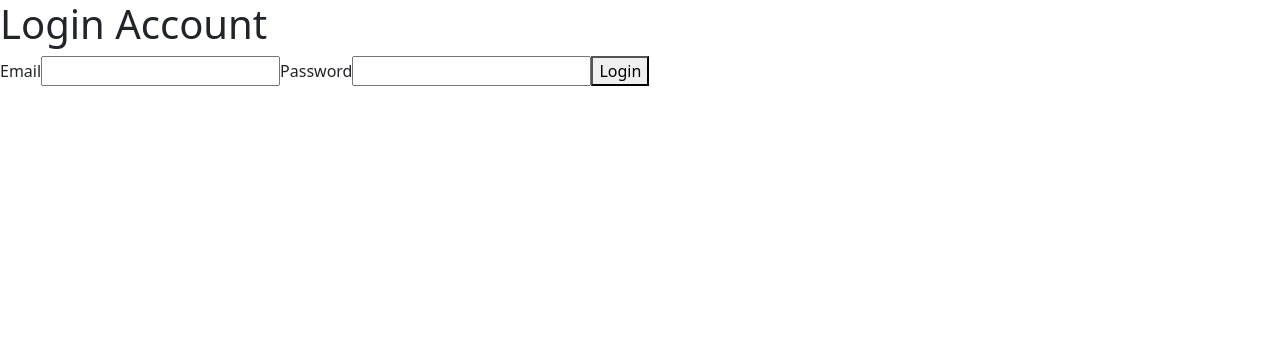
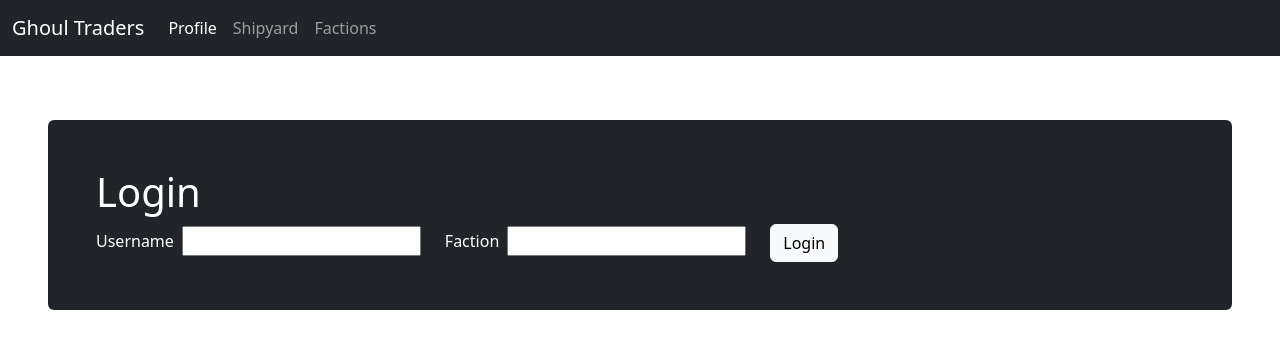
Before and after one commit to cwerdna19/ghoul-traders, a React (Create React App) app: page / in a window 1280 px wide. Shown: the top 348 px of the page. Built offline with nearby package versions, Linux system fonts and the light colour scheme.

Commit message:
added Nav component and SignUp component. added custom css to index.css and imported it to index.js. Modified signup form to reflect requested arguments (username, faction) and moved it to the SignUp component.

```diff
--- a/src/App.js
+++ b/src/App.js
@@ -1,58 +1,17 @@
-import React, { useState } from "react";
-import axios from "axios";
+import Nav from "./components/Nav";
+import IDCard from "./components/IDCard";
+import SignUp from "./components/SignUp";
 
 //422 USER ALREADY EXISTS
 //201 SIGNED UP GOODLY
 
 const App = () => {
-  const [data, setData] = useState({
-    email: "",
-    password: ""
-  });
-
-  const handleChange = (e) => {
-    const value = e.target.value;
-    setData({
-      ...data,
-      [e.target.name]: value
-    });
-  };
-
-  const handleSubmit = (e) => {
-    e.preventDefault();
-    const userData = {
-      symbol: data.email,
-      faction: data.password
-    };
-    axios.post("https://api.spacetraders.io/v2/register", userData).then((response) => {
-      console.log(response.status, response.data.token, response.data);
-    });
-  };
-
-  return (
-    <div>
-      <h1>Login Account</h1>
-      <form onSubmit={handleSubmit}>
-        <label htmlFor="email">
-          Email
-          <input
-            name="email"
-            value={data.email}
-            onChange={handleChange}
-          />
-        </label>
-        <label htmlFor="password">
-          Password
-          <input
-            name="password"
-            value={data.password}
-            onChange={handleChange}
-          />
-        </label>
-        <button type="submit">Login</button>
-      </form>
-    </div>
-  );
+    return (
+        <>
+            <Nav />
+            <SignUp />
+        </>
+    );
 };
 
 export default App;
--- /dev/null
+++ b/src/components/IDCard.js
@@ -0,0 +1,11 @@
+function IDCard() {
+    return(
+        <div class="text-bg-dark p-5 m-5 6rounded" id="content" >
+            <div class="agent-line-one clearfix">
+
+            </div>
+        </div>
+    )
+}
+
+export default IDCard;
--- /dev/null
+++ b/src/components/Nav.js
@@ -0,0 +1,29 @@
+function Nav() {
+    const title = "Ghoul Traders"
+
+    return (
+        <nav className="navbar navbar-expand-md navbar-dark bg-dark fixed-top">
+            <div className="container-fluid">
+                <a className="navbar-brand" href="#">{title}</a>
+                <button className="navbar-toggler" type="button" data-bs-toggle="collapse" data-bs-target="#nav">
+                    <span className="navbar-toggerl-icon"></span>
+                </button>
+                <div className="collapse navbar-collapse" id="navbarSupportedContent">
+                    <ul className="navbar-nav me-auto mb-2 mb-md-0">
+                        <li className="nav-item">
+                            <a className="nav-link active" href="/">Profile</a>
+                        </li>
+                        <li className="nav-item">
+                            <a className="nav-link" href="/shipyard">Shipyard</a>
+                        </li>
+                        <li className="nav-item">
+                            <a className="nav-link" href="/factions">Factions</a>
+                        </li>
+                    </ul>
+                </div>
+            </div>
+        </nav>
+    )
+}
+
+export default Nav;
--- /dev/null
+++ b/src/components/SignUp.js
@@ -0,0 +1,59 @@
+import React, { useState } from "react";
+import axios from "axios";
+
+function SignUp() {
+    const [data, setData] = useState({
+        username: "",
+        faction: ""
+    });
+
+    const handleChange = (e) => {
+        const value = e.target.value;
+        setData({
+            ...data,
+            [e.target.name]: value
+        });
+    };
+
+    const handleSubmit = (e) => {
+        e.preventDefault();
+        const userData = {
+            symbol: data.username,
+            faction: data.faction
+        };
+        axios.post("https://api.spacetraders.io/v2/register", userData).then((response) => {
+            console.log(response.status, response.data.token, response.data);
+        });
+    };
+
+    return (
+        <div className="text-bg-dark p-5 m-5 rounded" id="content" >
+            <div className="agent-line-one clearfix">
+                <h1>Login</h1>
+                <form onSubmit={handleSubmit}>
+                    <label htmlFor="username">
+                        Username
+                        <input
+                            name="username"
+                            value={data.username}
+                            onChange={handleChange}
+                            className="ms-2"
+                        />
+                    </label>
+                    <label className="ms-4" htmlFor="faction">
+                        Faction
+                        <input
+                            name="faction"
+                            value={data.faction}
+                            onChange={handleChange}
+                            className="ms-2"
+                        />
+                    </label>
+                    <button className="btn btn-light ms-4" type="submit">Login</button>
+                </form>
+            </div>
+        </div>
+    )
+}
+
+export default SignUp;
--- /dev/null
+++ b/src/index.css
@@ -0,0 +1,20 @@
+body {
+    /* min-height: 75rem; */
+    padding-top: 4.5rem;
+  }
+
+  .dropdown-item {
+    background-color: rgb(0, 0, 0);
+    color: rgb(255, 255, 255);
+    margin: 2px;
+    width: calc(100% - 4px);
+    border-radius: 4px;
+  }
+
+  .dropdown-item:hover {
+    background-color: rgb(255, 255, 255);
+    color: rgb(0, 0, 0);
+    margin: 2px;
+    width: calc(100% - 4px);
+    border-radius: 4px;
+  }
--- a/src/index.js
+++ b/src/index.js
@@ -2,6 +2,7 @@ import React from 'react';
 import ReactDOM from 'react-dom/client';
 import App from './App';
 import 'bootstrap/dist/css/bootstrap.css'
+import './index.css'
 
 const root = ReactDOM.createRoot(document.getElementById('root'));
 root.render(
```
Also changed, not shown: src/components/API.js (renamed from src/API.js).
